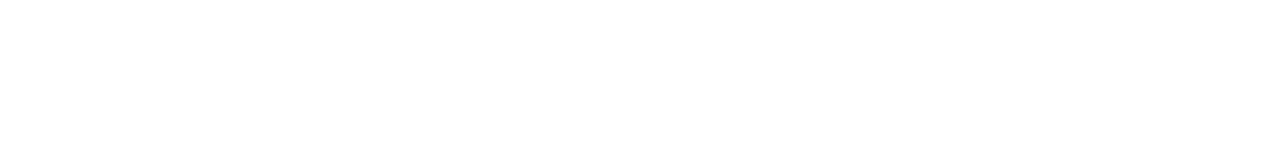
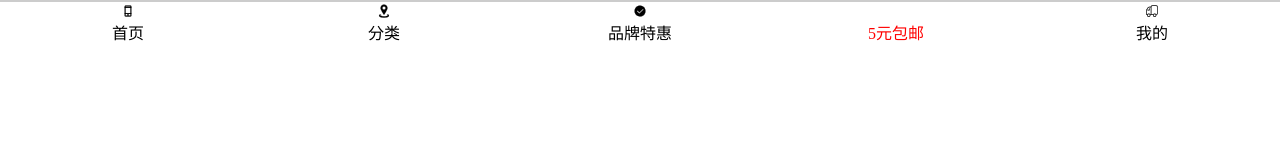
Before and after one commit to f835521809/two, a plain HTML site: page src/index.html in a window 1280 px wide. Drawn offline with Linux system fonts and the light colour scheme.

Commit message:
bottom完成

```diff
--- a/src/css/style.css
+++ b/src/css/style.css
@@ -14,3 +14,40 @@ html {
     width: 100%;
     height: 100%;
 }
+
+footer {
+    display: flex;
+    /* NEW, Spec - Opera 12.1, Firefox 20+ */
+    display: -webkit-flex;
+    /* NEW - Chrome */
+    width: 100%;
+    height: 44px;
+    -webkit-align-items: center;
+    align-items: center;
+    border-top: 2px solid #ccc;
+    -webkit-flex-shrink: 0;
+    flex-shrink: 0;
+}
+
+footer dl {
+    -webkit-flex: 1 1 0%;
+    flex: 1 1 0%;
+    display: flex;
+    /* NEW, Spec - Opera 12.1, Firefox 20+ */
+    display: -webkit-flex;
+    /* NEW - Chrome */
+    -webkit-flex-direction: column;
+    flex-direction: column;
+    -webkit-align-items: center;
+    align-items: center;
+    -webkit-justify-content: center;
+    justify-content: center;
+}
+
+footer dl dt.iconfont {
+    font-size: 13px;
+}
+
+footer .act {
+    color: red;
+}
--- a/src/index.html
+++ b/src/index.html
@@ -13,7 +13,28 @@
 
 <body>
     <div class="wrap">
-
+        <footer>
+            <dl>
+                <dt class="iconfont">&#xe711;</dt>
+                <dd>首页</dd>
+            </dl>
+            <dl>
+                <dt class="iconfont">&#xe633;</dt>
+                <dd>分类</dd>
+            </dl>
+            <dl>
+                <dt class="iconfont">&#xe71a;</dt>
+                <dd>品牌特惠</dd>
+            </dl>
+            <dl class="act">
+                <dt class="iconfont">&#xe75f;</dt>
+                <dd>5元包邮</dd>
+            </dl>
+            <dl>
+                <dt class="iconfont">&#xe725;</dt>
+                <dd>我的</dd>
+            </dl>
+        </footer>
     </div>
     <script src="js/swiper.min.js"></script>
     <script src="js/better-scroll.js"></script>
```
